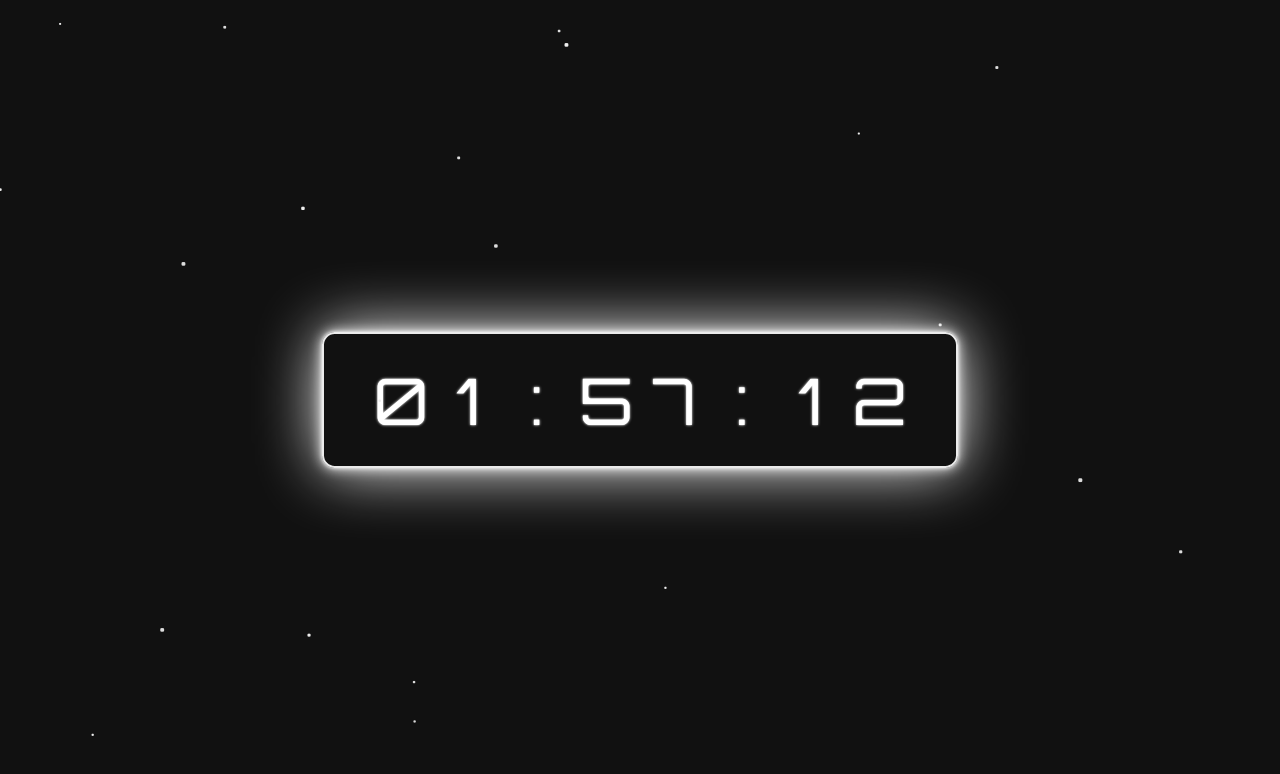
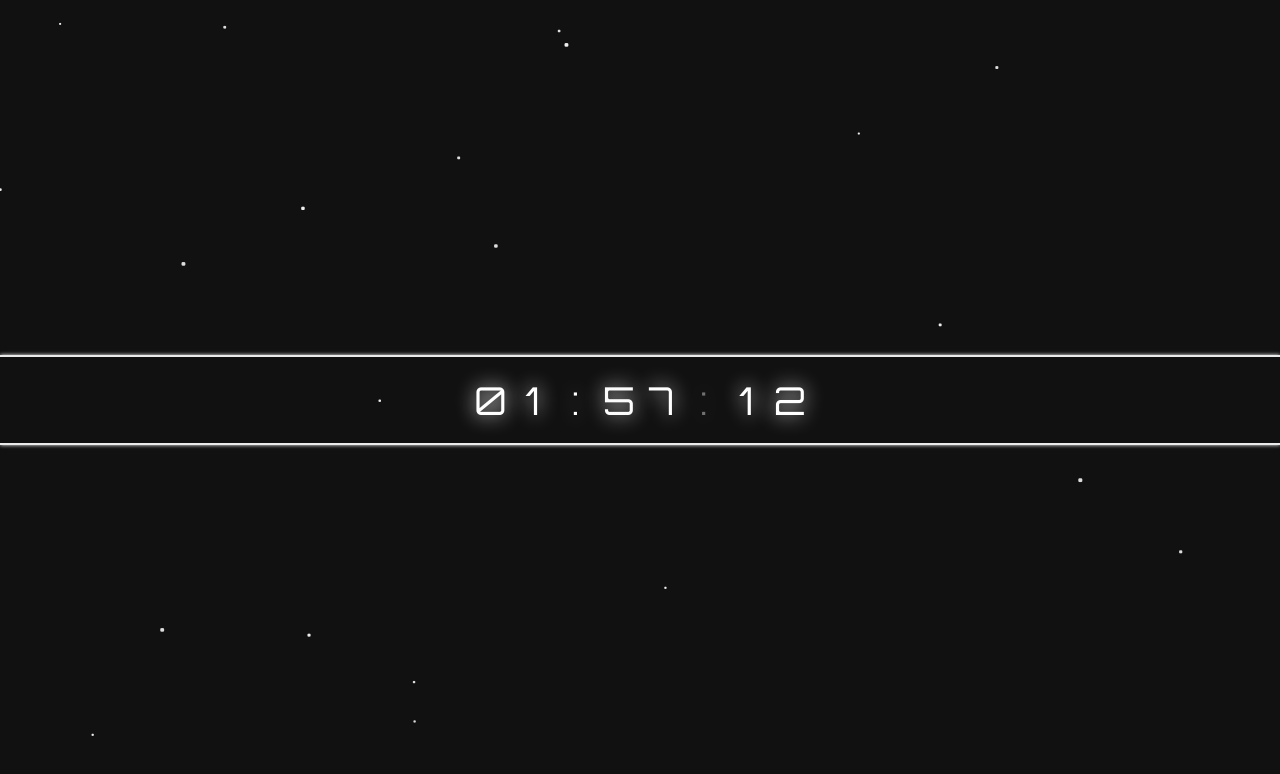
Before and after one commit to irostub/glow-timer, a plain HTML site: page index.html in a window 1280 px wide. Drawn offline with Linux system fonts and the light colour scheme.

Commit message:
Fix time-field border

```diff
--- a/style.css
+++ b/style.css
@@ -5,12 +5,13 @@
 
 *{
     box-sizing: border-box;
+    font-family: 'Orbitron', sans-serif;
     margin: 0;
-    font-family: 'Orbitron', sans-serif;
 }
 
-html{
+html,body{
     background-color:#111;
+    height: 100%;
 }
 .container{
     display: flex;
@@ -23,23 +24,38 @@ html{
 }
 
 #time-field{
-    padding: 2vw 3.5vw 2vw 3.5vw;
+    width: 100%;
+    text-align: center;
+    padding: 1.5vw 2vw 1.5vw 2vw;
     border:2px solid rgb(235, 235, 235);
-    border-radius:1vw;
-    box-shadow: 0 0 5vw #fff,
-                0 0 1vw #fff,
-                0 0 0.3vw #fff;
+    border-left-style:none;
+    border-right-style:none;
+    box-shadow:0 0 0.3vw #fff;
 }
 
 .time{
     display:inline-block;
     width:1em;
-    font-size:5vw;
+    font-size:3vw;
     color:#FFF;
     text-align: center;
-    -webkit-animation: glow 1s infinite;
-    -moz-animation: glow 1s infinite;
-    animation: glow 1s infinite;
+    text-shadow: 0 0 0.5em white;
+}
+
+.flicker-s{
+    -webkit-animation: flicker 3s linear infinite;
+    -moz-animation: flicker 3s linear infinite;
+    animation: flicker 3s linear infinite;
+}
+.flicker-r{
+    -webkit-animation: flicker var(--animation-time) linear infinite;
+    -moz-animation: flicker var(--animation-time) linear infinite;
+    animation: flicker var(--animation-time) linear infinite;
+}
+.flicker-f{
+    -webkit-animation: flicker 2s linear infinite;
+    -moz-animation: flicker 2s linear infinite;
+    animation: flicker 2s linear infinite;
 }
 
 @keyframes glow{
@@ -60,5 +76,13 @@ html{
         text-shadow:0 0 1px #fff,
                     0 0 3px #fff;
     }
+}
 
+@keyframes flicker {
+    0%, 19.999%, 22%, 62.999%, 64%, 64.999%, 70%, 100% {
+        opacity: .99;
+	}
+	20%, 21.999%, 63%, 63.999%, 65%, 69.999% {
+		opacity: 0.4;
+    }
 }
```
